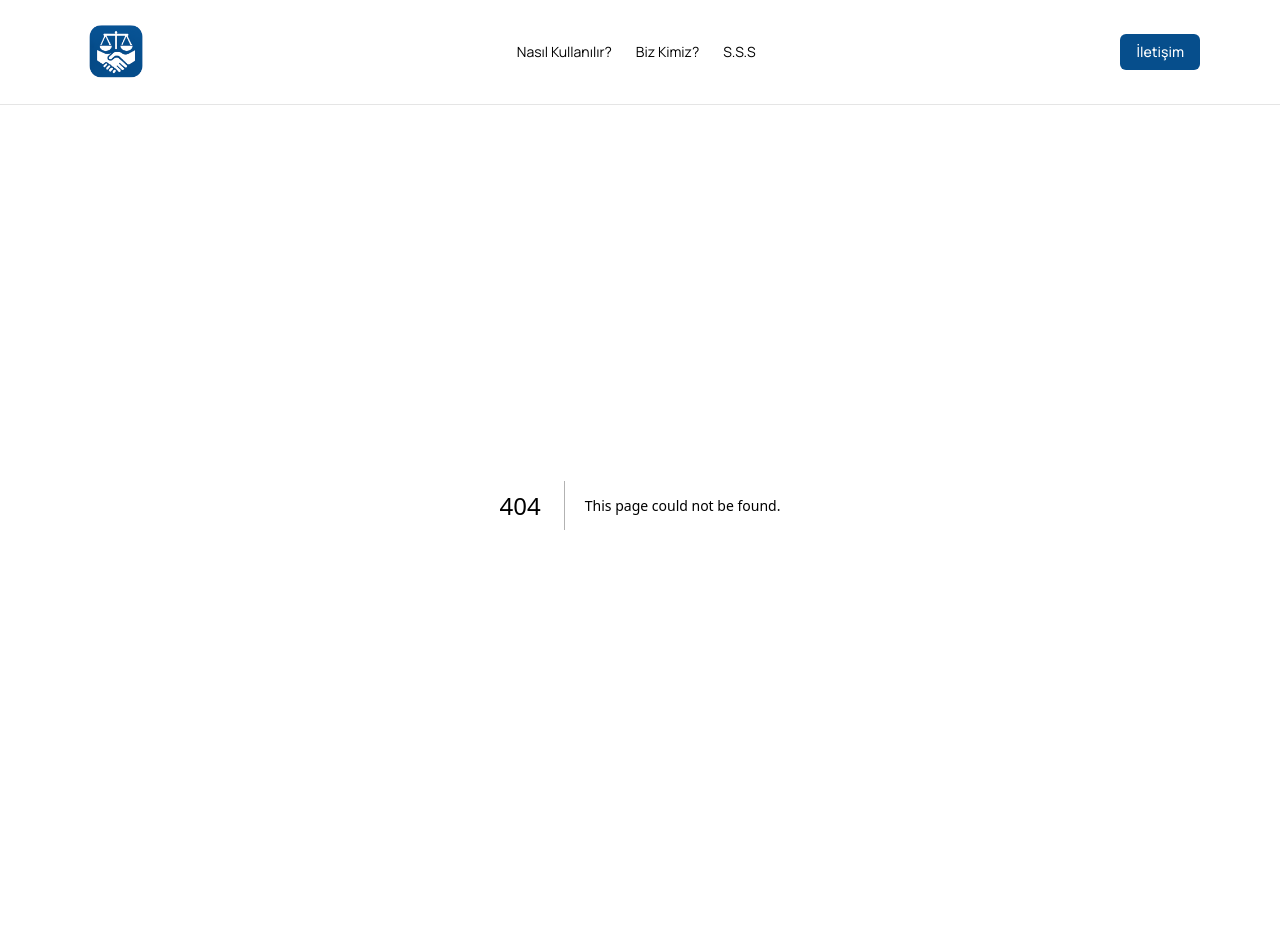
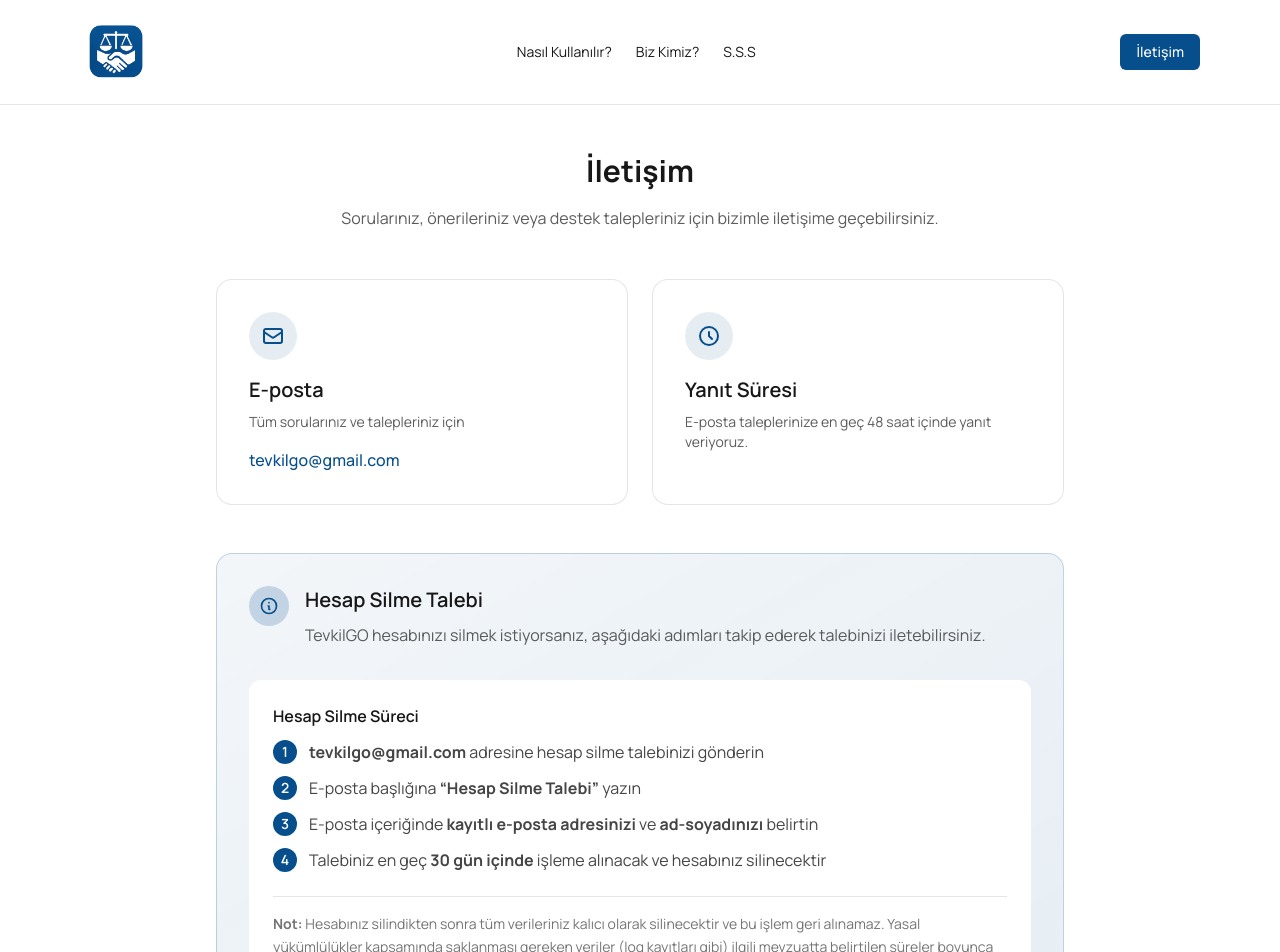
Before and after one commit to ismailcavus44/tevkilgowebsite, a Next.js app: page /iletisim in a window 1280 px wide. Before the commit this address had no page. Shown: the top 952 px of the page. Built offline with nearby package versions, Linux system fonts and the light colour scheme.

Commit message:
Add contact page with account deletion process

```diff
--- a/app/components/Header.tsx
+++ b/app/components/Header.tsx
@@ -23,7 +23,7 @@ export default function Header() {
         <div className="hidden md:block">
           <Link
             className="inline-flex items-center justify-center rounded-md px-4 py-2 text-sm font-medium bg-primary text-white hover:bg-primary/90"
-            href="/#iletisim"
+            href="/iletisim"
           >
             İletişim
           </Link>
@@ -72,7 +72,7 @@ export default function Header() {
             </Link>
             <Link
               className="inline-flex items-center justify-center rounded-md px-4 py-2 text-sm font-medium bg-primary text-white hover:bg-primary/90"
-              href="/#iletisim"
+              href="/iletisim"
               onClick={() => setMobileMenuOpen(false)}
             >
               İletişim
--- /dev/null
+++ b/app/iletisim/page.tsx
@@ -0,0 +1,142 @@
+export const metadata = {
+  title: "İletişim",
+  description:
+    "TevkilGO ile iletişime geçin. Sorularınız, talepleriniz ve hesap silme işlemleri için bizimle iletişime geçebilirsiniz.",
+};
+
+export default function ContactPage() {
+  return (
+    <section className="max-w-4xl mx-auto px-4 sm:px-6 py-8 sm:py-12 grid gap-8 sm:gap-12">
+      {/* Başlık */}
+      <div className="text-center">
+        <h1 className="text-2xl sm:text-3xl font-bold mb-3 sm:mb-4">İletişim</h1>
+        <p className="text-sm sm:text-base text-foreground/70 leading-relaxed max-w-2xl mx-auto">
+          Sorularınız, önerileriniz veya destek talepleriniz için bizimle iletişime geçebilirsiniz.
+        </p>
+      </div>
+
+      {/* İletişim Kartı */}
+      <div className="grid sm:grid-cols-2 gap-6">
+        <div className="rounded-2xl border border-black/10 p-6 sm:p-8 bg-white hover:shadow-lg transition-shadow">
+          <div className="mb-4">
+            <div className="w-12 h-12 rounded-full bg-primary/10 flex items-center justify-center mb-4">
+              <svg className="w-6 h-6 text-primary" fill="none" stroke="currentColor" viewBox="0 0 24 24">
+                <path strokeLinecap="round" strokeLinejoin="round" strokeWidth={2} d="M3 8l7.89 5.26a2 2 0 002.22 0L21 8M5 19h14a2 2 0 002-2V7a2 2 0 00-2-2H5a2 2 0 00-2 2v10a2 2 0 002 2z" />
+              </svg>
+            </div>
+            <h2 className="text-lg sm:text-xl font-semibold mb-2">E-posta</h2>
+            <p className="text-sm text-foreground/70 mb-4">
+              Tüm sorularınız ve talepleriniz için
+            </p>
+          </div>
+          <a
+            href="mailto:tevkilgo@gmail.com"
+            className="inline-flex items-center text-primary font-medium hover:underline"
+          >
+            tevkilgo@gmail.com
+          </a>
+        </div>
+
+        <div className="rounded-2xl border border-black/10 p-6 sm:p-8 bg-white hover:shadow-lg transition-shadow">
+          <div className="mb-4">
+            <div className="w-12 h-12 rounded-full bg-primary/10 flex items-center justify-center mb-4">
+              <svg className="w-6 h-6 text-primary" fill="none" stroke="currentColor" viewBox="0 0 24 24">
+                <path strokeLinecap="round" strokeLinejoin="round" strokeWidth={2} d="M12 8v4l3 3m6-3a9 9 0 11-18 0 9 9 0 0118 0z" />
+              </svg>
+            </div>
+            <h2 className="text-lg sm:text-xl font-semibold mb-2">Yanıt Süresi</h2>
+            <p className="text-sm text-foreground/70">
+              E-posta taleplerinize en geç 48 saat içinde yanıt veriyoruz.
+            </p>
+          </div>
+        </div>
+      </div>
+
+      {/* Hesap Silme Bölümü */}
+      <div className="rounded-2xl bg-gradient-to-br from-primary/5 to-primary/10 p-6 sm:p-8 border border-primary/20">
+        <div className="flex items-start gap-4 mb-4">
+          <div className="w-10 h-10 rounded-full bg-primary/20 flex items-center justify-center flex-shrink-0">
+            <svg className="w-5 h-5 text-primary" fill="none" stroke="currentColor" viewBox="0 0 24 24">
+              <path strokeLinecap="round" strokeLinejoin="round" strokeWidth={2} d="M13 16h-1v-4h-1m1-4h.01M21 12a9 9 0 11-18 0 9 9 0 0118 0z" />
+            </svg>
+          </div>
+          <div>
+            <h2 className="text-lg sm:text-xl font-semibold mb-2">Hesap Silme Talebi</h2>
+            <p className="text-sm sm:text-base text-foreground/70 leading-relaxed mb-4">
+              TevkilGO hesabınızı silmek istiyorsanız, aşağıdaki adımları takip ederek talebinizi iletebilirsiniz.
+            </p>
+          </div>
+        </div>
+
+        <div className="bg-white rounded-xl p-6 space-y-4">
+          <h3 className="font-semibold mb-3">Hesap Silme Süreci</h3>
+
+          <div className="space-y-3">
+            <div className="flex items-start gap-3">
+              <div className="w-6 h-6 rounded-full bg-primary text-white flex items-center justify-center flex-shrink-0 text-sm font-semibold">
+                1
+              </div>
+              <div>
+                <p className="text-sm sm:text-base text-foreground/80">
+                  <strong>tevkilgo@gmail.com</strong> adresine hesap silme talebinizi gönderin
+                </p>
+              </div>
+            </div>
+
+            <div className="flex items-start gap-3">
+              <div className="w-6 h-6 rounded-full bg-primary text-white flex items-center justify-center flex-shrink-0 text-sm font-semibold">
+                2
+              </div>
+              <div>
+                <p className="text-sm sm:text-base text-foreground/80">
+                  E-posta başlığına <strong>&ldquo;Hesap Silme Talebi&rdquo;</strong> yazın
+                </p>
+              </div>
+            </div>
+
+            <div className="flex items-start gap-3">
+              <div className="w-6 h-6 rounded-full bg-primary text-white flex items-center justify-center flex-shrink-0 text-sm font-semibold">
+                3
+              </div>
+              <div>
+                <p className="text-sm sm:text-base text-foreground/80">
+                  E-posta içeriğinde <strong>kayıtlı e-posta adresinizi</strong> ve <strong>ad-soyadınızı</strong> belirtin
+                </p>
+              </div>
+            </div>
+
+            <div className="flex items-start gap-3">
+              <div className="w-6 h-6 rounded-full bg-primary text-white flex items-center justify-center flex-shrink-0 text-sm font-semibold">
+                4
+              </div>
+              <div>
+                <p className="text-sm sm:text-base text-foreground/80">
+                  Talebiniz en geç <strong>30 gün içinde</strong> işleme alınacak ve hesabınız silinecektir
+                </p>
+              </div>
+            </div>
+          </div>
+
+          <div className="mt-6 pt-4 border-t border-black/10">
+            <p className="text-xs sm:text-sm text-foreground/60 leading-relaxed">
+              <strong>Not:</strong> Hesabınız silindikten sonra tüm verileriniz kalıcı olarak silinecektir ve bu işlem geri alınamaz. Yasal yükümlülükler kapsamında saklanması gereken veriler (log kayıtları gibi) ilgili mevzuatta belirtilen süreler boyunca saklanmaya devam edecektir.
+            </p>
+          </div>
+        </div>
+      </div>
+
+      {/* Hızlı İletişim Butonu */}
+      <div className="text-center">
+        <a
+          href="mailto:tevkilgo@gmail.com"
+          className="inline-flex items-center justify-center gap-2 rounded-lg bg-primary text-white px-6 sm:px-8 py-3 sm:py-3.5 text-sm sm:text-base font-semibold hover:bg-primary/90 transition-colors"
+        >
+          <svg className="w-5 h-5" fill="none" stroke="currentColor" viewBox="0 0 24 24">
+            <path strokeLinecap="round" strokeLinejoin="round" strokeWidth={2} d="M3 8l7.89 5.26a2 2 0 002.22 0L21 8M5 19h14a2 2 0 002-2V7a2 2 0 00-2-2H5a2 2 0 00-2 2v10a2 2 0 002 2z" />
+          </svg>
+          Bizimle İletişime Geçin
+        </a>
+      </div>
+    </section>
+  );
+}
```
